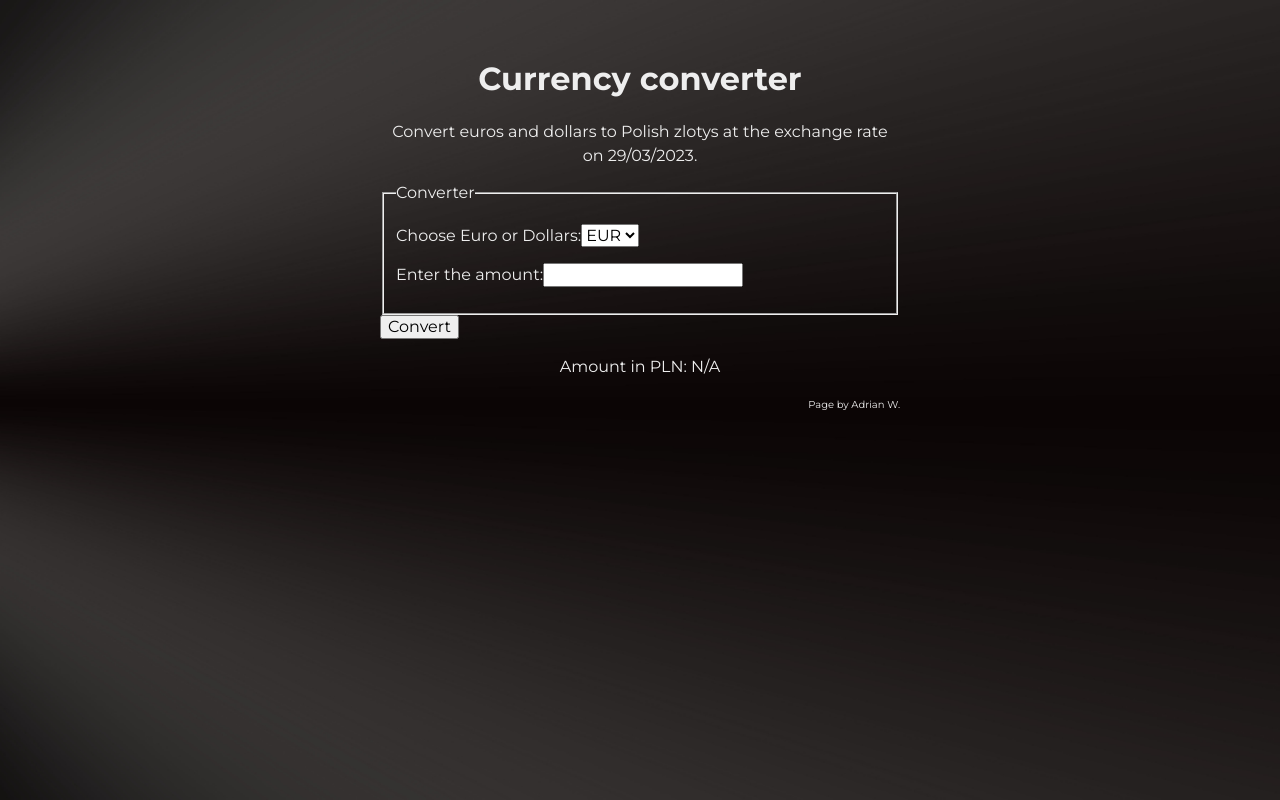
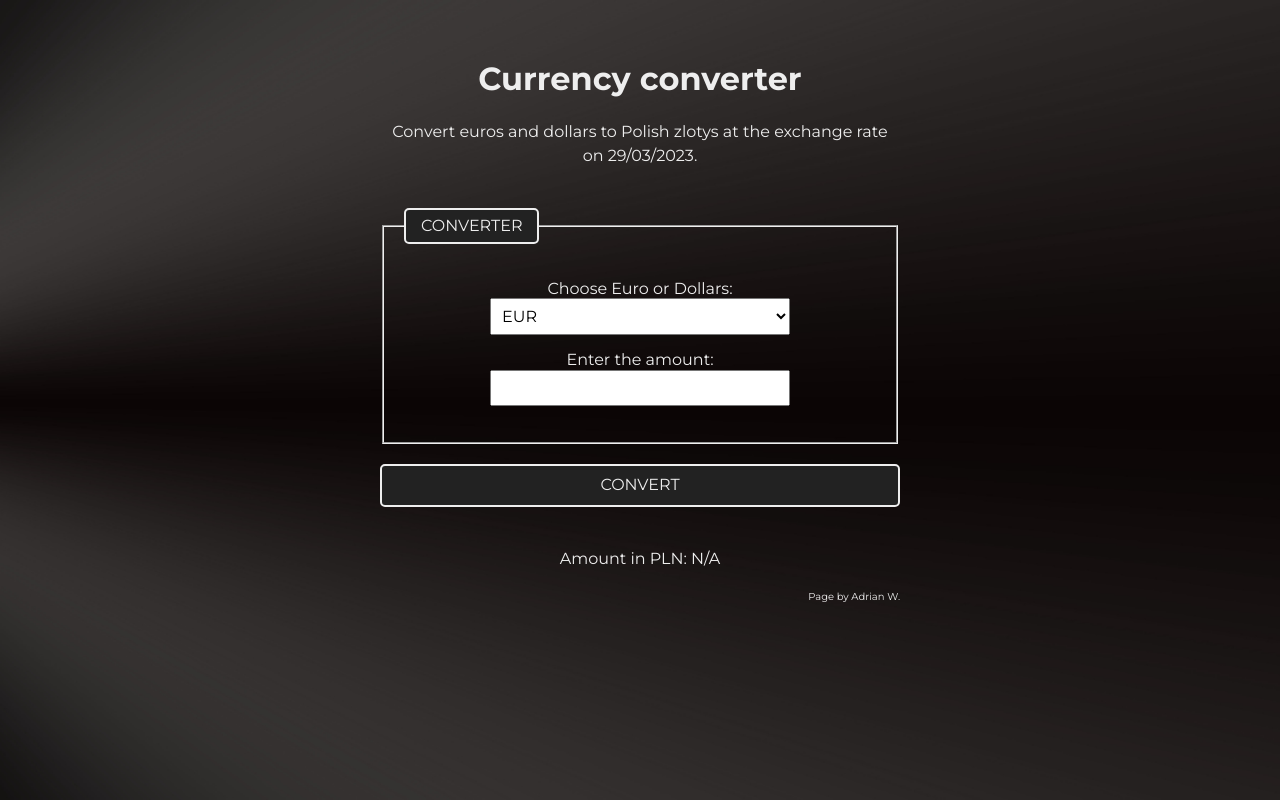
Before and after one commit to Adrode/currency-converter-react, a React (Create React App) app: page / in a window 1280 px wide. Built offline with nearby package versions, Linux system fonts and the light colour scheme.

Commit message:
added Form component

```diff
--- a/src/App.js
+++ b/src/App.js
@@ -1,6 +1,7 @@
 import Header from "./Header";
 import Paragraph from "./Paragraph";
 import Footer from "./Footer";
+import Form from "./Form";
 
 function App() {
   return (
@@ -11,29 +12,7 @@ function App() {
       <Paragraph
         text="Convert euros and dollars to Polish zlotys at the exchange rate on 29/03/2023."
       />
-        <form className="form">
-          <fieldset className="form__fieldset">
-            <legend className="form__legend">
-              Converter
-            </legend>
-            <p className="form__paragraph">
-              <label>
-                <span className="form__labelText">Choose Euro or Dollars:</span>
-                <select className="form__field currency">
-                  <option value="EUR">EUR</option>
-                  <option value="USD">USD</option>
-                </select>
-              </label>
-            </p>
-            <p className="form__paragraph">
-              <label>
-                <span className="form__labelText">Enter the amount:</span>
-                <input className="form__field amount" type="number" required min="1" step="1" />
-              </label>
-            </p>
-          </fieldset>
-          <button className="form__submit">Convert</button>
-        </form>
+      <Form />
       <Paragraph
         text="Amount in PLN: "
         value="N/A"
--- /dev/null
+++ b/src/Form/index.js
@@ -0,0 +1,29 @@
+import "./style.css";
+
+const Form = () => (
+    <form className="form">
+        <fieldset className="form__fieldset">
+            <legend className="form__legend">
+                Converter
+            </legend>
+            <p className="form__paragraph">
+                <label>
+                    <span className="form__labelText">Choose Euro or Dollars:</span>
+                    <select className="form__field currency">
+                        <option value="EUR">EUR</option>
+                        <option value="USD">USD</option>
+                    </select>
+                </label>
+            </p>
+            <p className="form__paragraph">
+                <label>
+                    <span className="form__labelText">Enter the amount:</span>
+                    <input className="form__field amount" type="number" required min="1" step="1" />
+                </label>
+            </p>
+        </fieldset>
+        <button className="form__submit">Convert</button>
+    </form>
+);
+
+export default Form;
--- /dev/null
+++ b/src/Form/style.css
@@ -0,0 +1,50 @@
+.form {
+    margin: 40px auto;
+    width: 100%;
+}
+
+.form__fieldset {
+    padding: 20px;
+}
+
+.form__legend {
+    border: 2px solid #eee;
+    border-radius: 5px;
+    background-color: #222;
+    padding: 7px 15px;
+    text-transform: uppercase;
+}
+
+.form__paragraph {
+    text-align: center;
+}
+
+.form__labelText {
+    display: inline-block;
+    width: 200px;
+}
+
+.form__field {
+    max-width: 300px;
+    width: 100%;
+    padding: 7px;
+}
+
+.form__submit {
+    text-transform: uppercase;
+    margin-top: 20px;
+    border: 2px solid #eee;
+    border-radius: 5px;
+    padding: 10px;
+    width: 100%;
+    color: #eee;
+    background-color: #222;
+}
+
+.form__submit:hover {
+    background-color: hsl(0, 0%, 25%);
+}
+
+.form__submit:active {
+    background-color: #444;
+}
```
Lines whose indentation alone changed are shown as unchanged.
